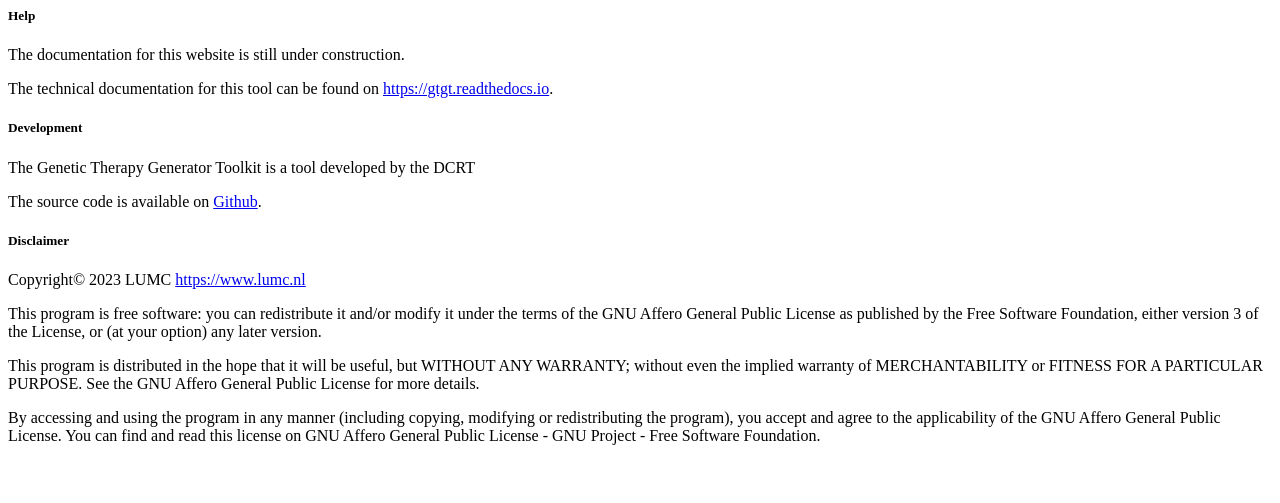
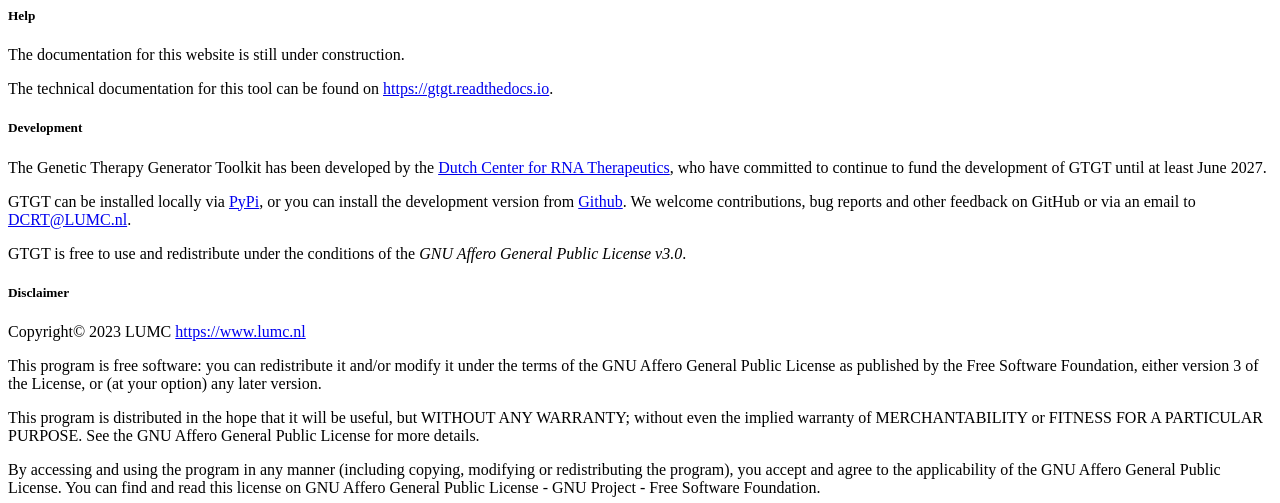
Before and after one commit to DCRT-LUMC/GTGT, a Python web app: template src/gtgt/templates/documentation.html in a window 1280 px wide. Shown: the top 503 px of the page. Run offline with Jinja, Linux system fonts and the light colour scheme; the template is opened without the code that fills it, so the values that code supplies are empty.

Commit message:
Extend Development section of the html

```diff
--- a/src/gtgt/templates/documentation.html
+++ b/src/gtgt/templates/documentation.html
@@ -4,10 +4,11 @@
   <p>The technical documentation for this tool can be found on <a class="link" href="https://gtgt.readthedocs.io/en/latest/">https://gtgt.readthedocs.io</a>.
 </div>
 
-<div id="github" class="page padding">
+<div id="development" class="page padding">
   <h5>Development</h5>
-  <p>The Genetic Therapy Generator Toolkit is a tool developed by the DCRT</p>
-  <p>The source code is available on <a class="link" href="https://github.com/DCRT-LUMC/GTGT">Github</a>.
+  <p>The Genetic Therapy Generator Toolkit has been developed by the <a href="https://rnatherapy.nl/", class="link", target="_blank">Dutch Center for RNA Therapeutics</a>, who have committed to continue to fund the development of GTGT until at least June 2027.</p>
+  <p>GTGT can be installed locally via <a class="link" target="_blank" href="https://pypi.org/p/gtgt">PyPi</a>, or you can install the development version from <a class="link" href="https://github.com/DCRT-LUMC/GTGT" target="_blank">Github</a>. We welcome contributions, bug reports and other feedback on GitHub or via an email to <a class="link" href="mailto:DCRT@LUMC.nl">DCRT@LUMC.nl</a>.</p>
+  <p>GTGT is free to use and redistribute under the conditions of the <em>GNU Affero General Public License v3.0</em>.</p>
 </div>
 
 <div id="disclaimer" class="page padding">
--- a/src/gtgt/templates/head.html.j2
+++ b/src/gtgt/templates/head.html.j2
@@ -16,8 +16,8 @@
         element.classList.remove('active');
       }
 
-      // set all information pages (help, github, disclaimer) to active
-      let page_names = ['disclaimer', 'documentation', 'github'];
+      // set all information pages (help, development, disclaimer) to active
+      let page_names = ['disclaimer', 'documentation', 'development'];
       for (index in page_names) {
         let element = document.getElementById(page_names[index]);
         element.classList.add('active');
```
Also changed, not shown: src/gtgt/templates/nav.html (+4 -4 lines).
